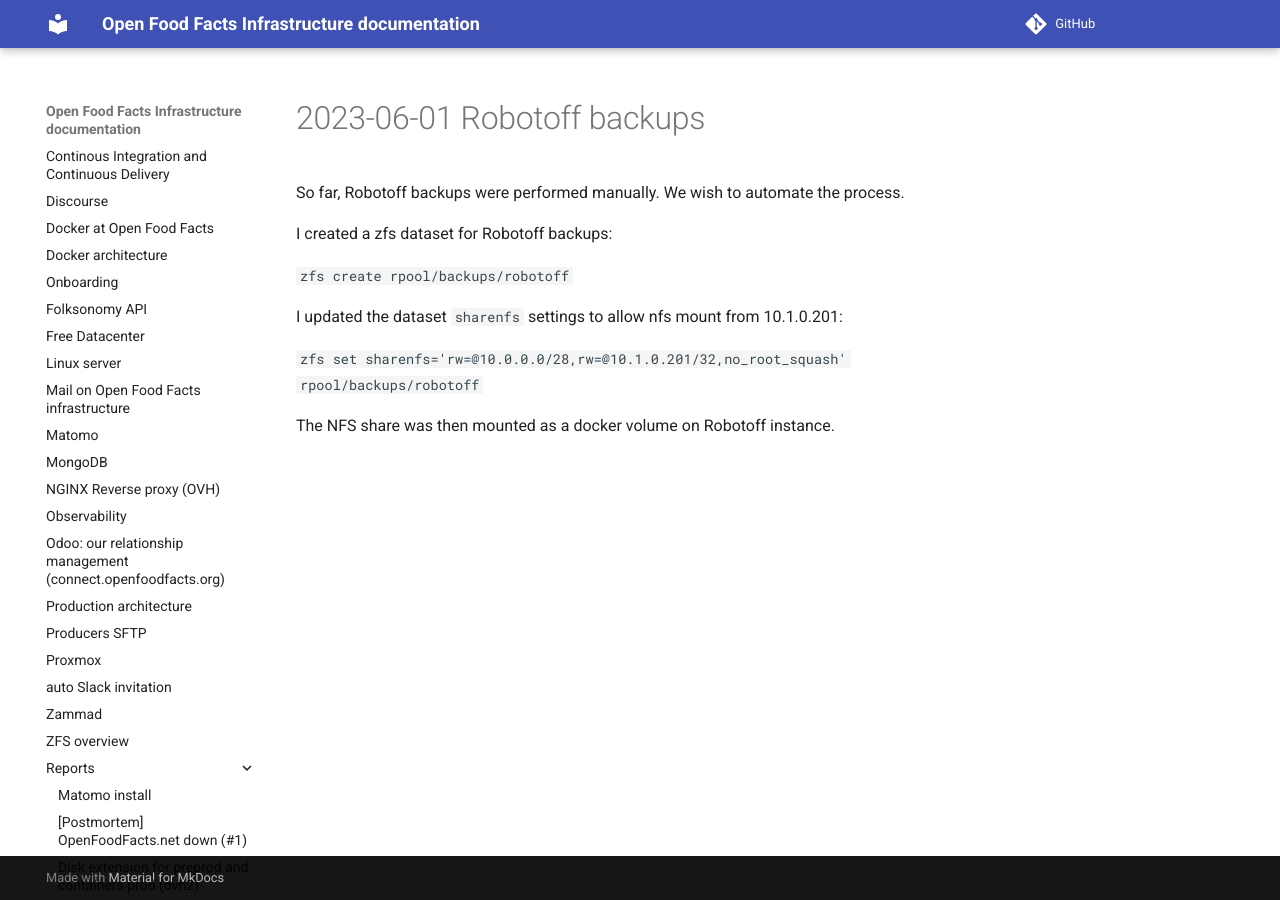
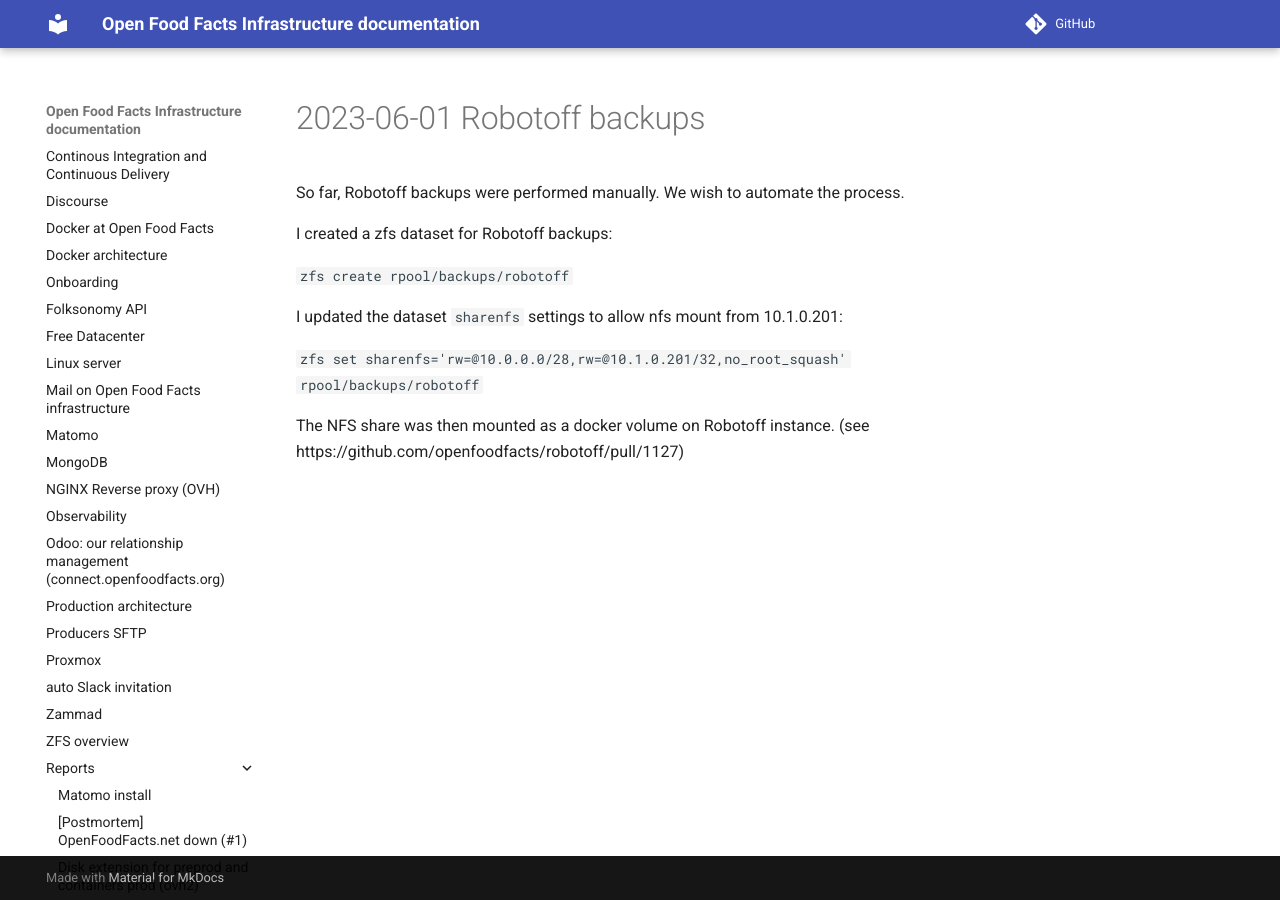
Before and after one commit to openfoodfacts/openfoodfacts-infrastructure, an MkDocs documentation site: the page built from docs/reports/2023-06-01-robotoff-backups.md, in a window 1280 px wide. Built offline with MkDocs 1.6.1 and Material for MkDocs 9.7.7, drawn with Linux system fonts in a browser that asks for light colours; comment, search, counter and statistics services are not loaded.

Commit message:
Update docs/reports/2023-06-01-robotoff-backups.md
Co-authored-by: Alex Garel <alex@garel.org>

```diff
--- a/docs/reports/2023-06-01-robotoff-backups.md
+++ b/docs/reports/2023-06-01-robotoff-backups.md
@@ -10,4 +10,4 @@
 
 `zfs set sharenfs='rw=@10.0.0.0/28,rw=@10.1.0.201/32,no_root_squash' rpool/backups/robotoff`
 
-The NFS share was then mounted as a docker volume on Robotoff instance.
+The NFS share was then mounted as a docker volume on Robotoff instance. (see https://github.com/openfoodfacts/robotoff/pull/1127)
```
